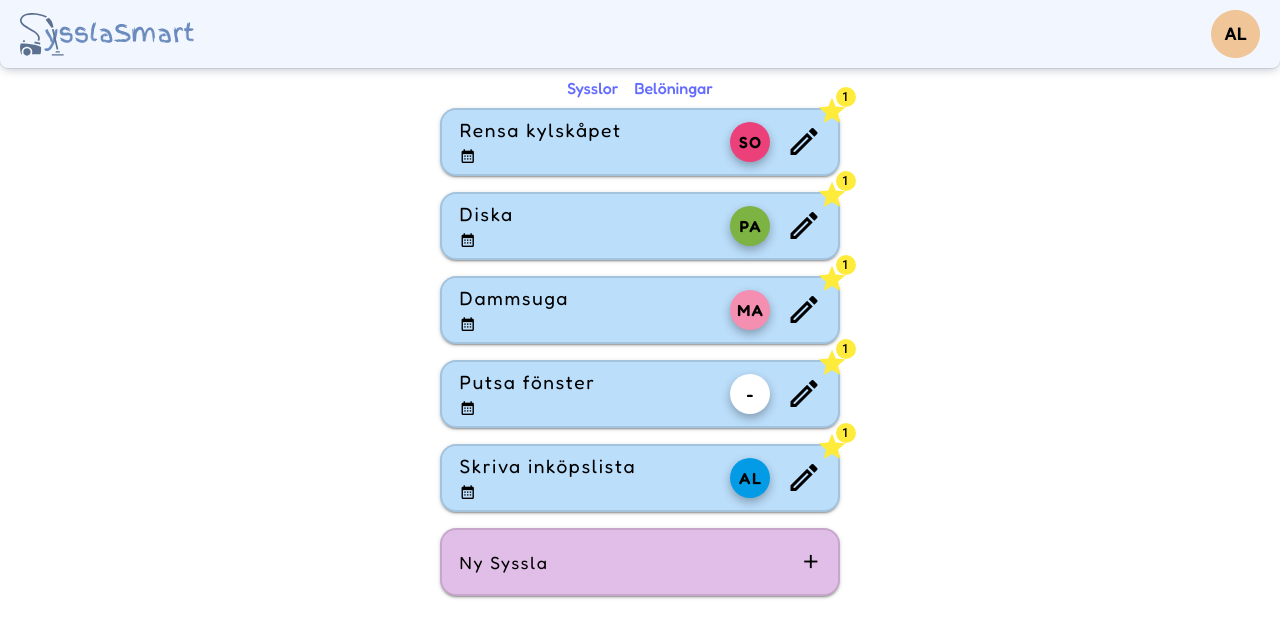
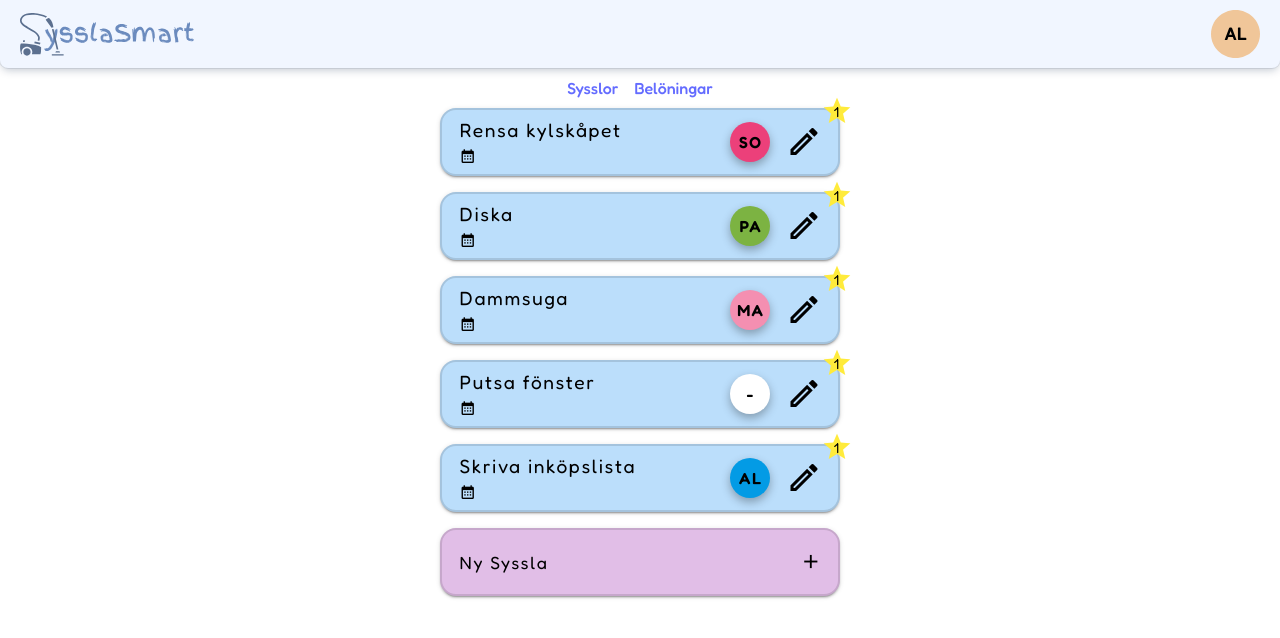
Before and after one commit to IT-Hogskolan-Stockholm/syssla-smart, a Vue app: page / in a window 1280 px wide. Shown: the top 638 px of the page. Built offline with nearby package versions, Linux system fonts and the light colour scheme.

Commit message:
fixat så nummer är i stjärnan

```diff
--- a/src/views/Sysslor.vue
+++ b/src/views/Sysslor.vue
@@ -185,9 +185,8 @@ const handleSubmit = async () => {
           </v-icon>
         </div>
         <div class="star-points">
-          <v-badge color="yellow" :content="chore.pointValue" overlap>
-            <v-icon color="yellow" size="32">mdi-star</v-icon>
-          </v-badge>
+          <v-icon color="yellow" size="32">mdi-star</v-icon>
+          <span class="star-number">{{ chore.pointValue }}</span>
         </div>
       </v-btn>
       <v-dialog
@@ -453,6 +452,16 @@ const handleSubmit = async () => {
 .star-points {
   position: absolute;
   top: -15px;
-  right: -10px;
+  right: -15px;
+}
+
+.star-number {
+  position: absolute;
+  top: 50%;
+  left: 50%;
+  transform: translate(-50%, -50%);
+  z-index: 2;
+  color: rgb(0, 0, 0);
+  font-size: 14px;
 }
 </style>
```
